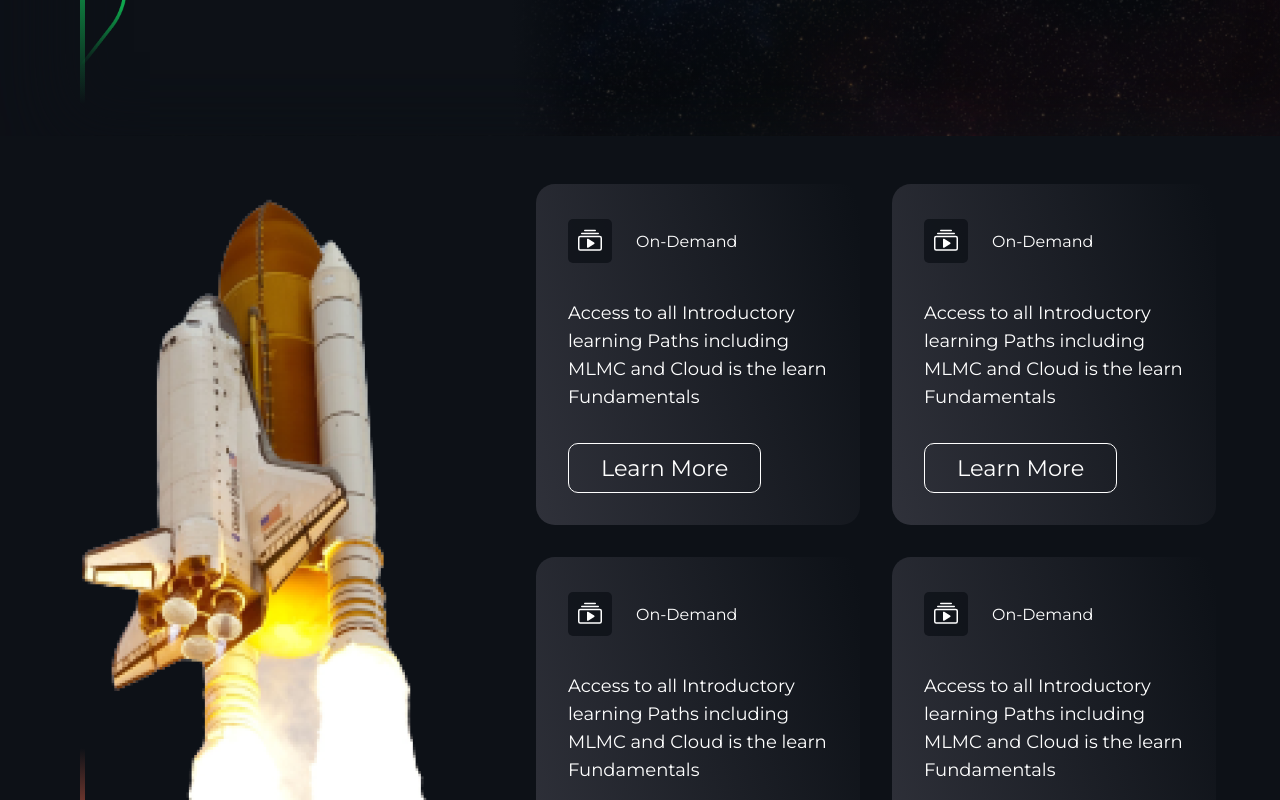
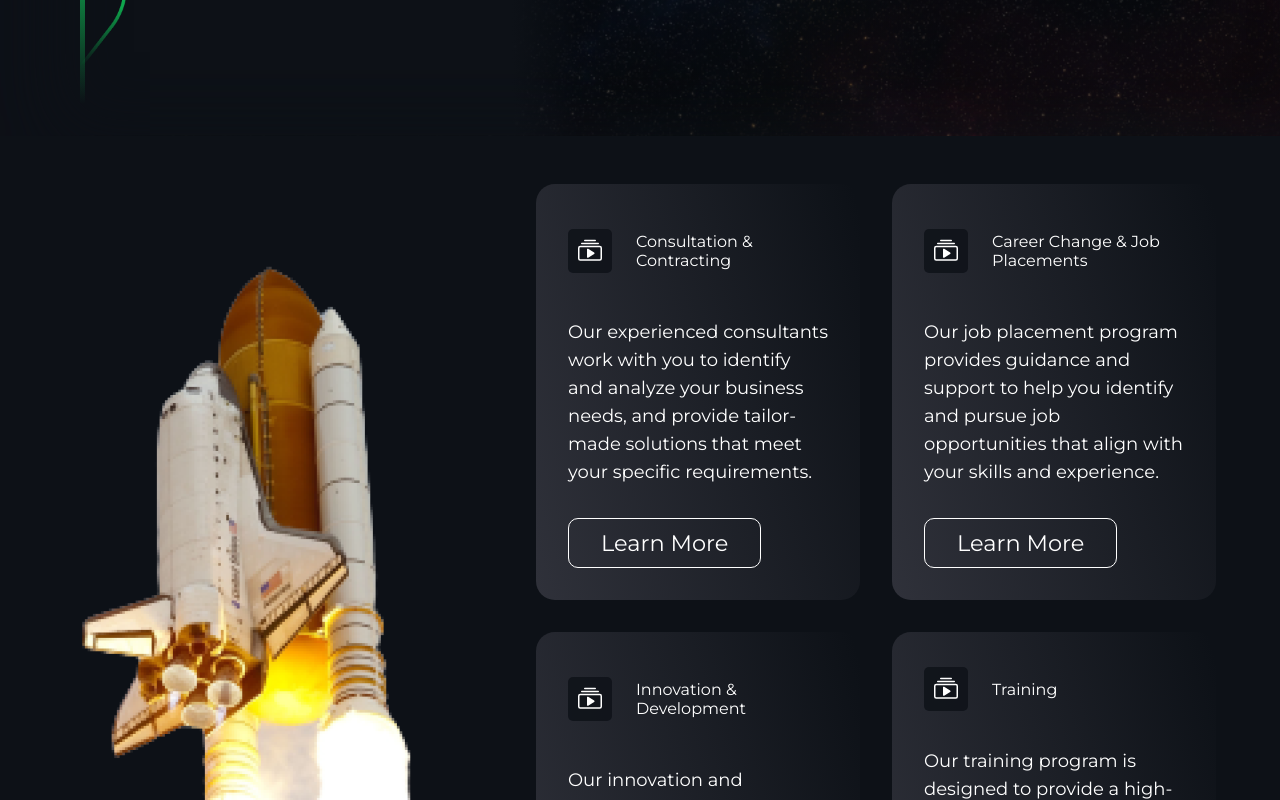
Before and after one commit to Innovatics-Labs/innovatics-client, a Next.js app: page / in a window 1280 px wide. Shown: the part 2780-3580 px from the top of the page. Built offline with nearby package versions, Linux system fonts and the light colour scheme; no server answers; the database is empty.

Commit message:
update content of ondemand cards

```diff
--- a/src/components/home/OnDemandSection.js
+++ b/src/components/home/OnDemandSection.js
@@ -28,11 +28,12 @@ const OnDemandSection = () => {
             <Icon>
               <BsCollectionPlay size={24} />
             </Icon>
-            <p>On-Demand</p>
+            <p>Consultation & Contracting </p>
           </Top>
           <Text>
-            Access to all Introductory learning Paths including MLMC and Cloud
-            is the learn Fundamentals
+            Our experienced consultants work with you to identify and analyze
+            your business needs, and provide tailor-made solutions that meet
+            your specific requirements.
           </Text>
           <Button title={"Learn More"} variant="outline" />
         </Card>
@@ -41,11 +42,12 @@ const OnDemandSection = () => {
             <Icon>
               <BsCollectionPlay size={24} />
             </Icon>
-            <p>On-Demand</p>
+            <p>Career Change & Job Placements</p>
           </Top>
           <Text>
-            Access to all Introductory learning Paths including MLMC and Cloud
-            is the learn Fundamentals
+            Our job placement program provides guidance and support to help you
+            identify and pursue job opportunities that align with your skills
+            and experience.
           </Text>
           <Button title={"Learn More"} variant="outline" />
         </Card>
@@ -54,11 +56,11 @@ const OnDemandSection = () => {
             <Icon>
               <BsCollectionPlay size={24} />
             </Icon>
-            <p>On-Demand</p>
+            <p>Innovation & Development</p>
           </Top>
           <Text>
-            Access to all Introductory learning Paths including MLMC and Cloud
-            is the learn Fundamentals
+            Our innovation and development services provide cutting-edge
+            solutions to complex problems using advanced technologies.
           </Text>
           <Button title={"Learn More"} variant="outline" />
         </Card>
@@ -67,11 +69,12 @@ const OnDemandSection = () => {
             <Icon>
               <BsCollectionPlay size={24} />
             </Icon>
-            <p>On-Demand</p>
+            <p>Training</p>
           </Top>
           <Text>
-            Access to all Introductory learning Paths including MLMC and Cloud
-            is the learn Fundamentals
+            Our training program is designed to provide a high-quality learning
+            experience that equips you with the skills and knowledge necessary
+            to succeed in your chosen field.
           </Text>
           <Button title={"Learn More"} variant="outline" />
         </Card>
@@ -88,6 +91,7 @@ const Container = styled.div`
   padding: 3rem var(--container-padding);
   padding-bottom: 0px;
   display: flex;
+  align-items: flex-end;
   gap: 2rem;
 
   @media ${QUERIES.tabletAndSmaller} {
@@ -116,6 +120,7 @@ const CardsContainer = styled.div`
   grid-template-columns: 1fr 1fr;
   gap: 2rem;
   align-self: flex-start;
+  padding-bottom: 2rem;
 
   @media ${QUERIES.tabletAndSmaller} {
     grid-template-columns: repeat(auto-fill, minmax(250px, 1fr));
```
